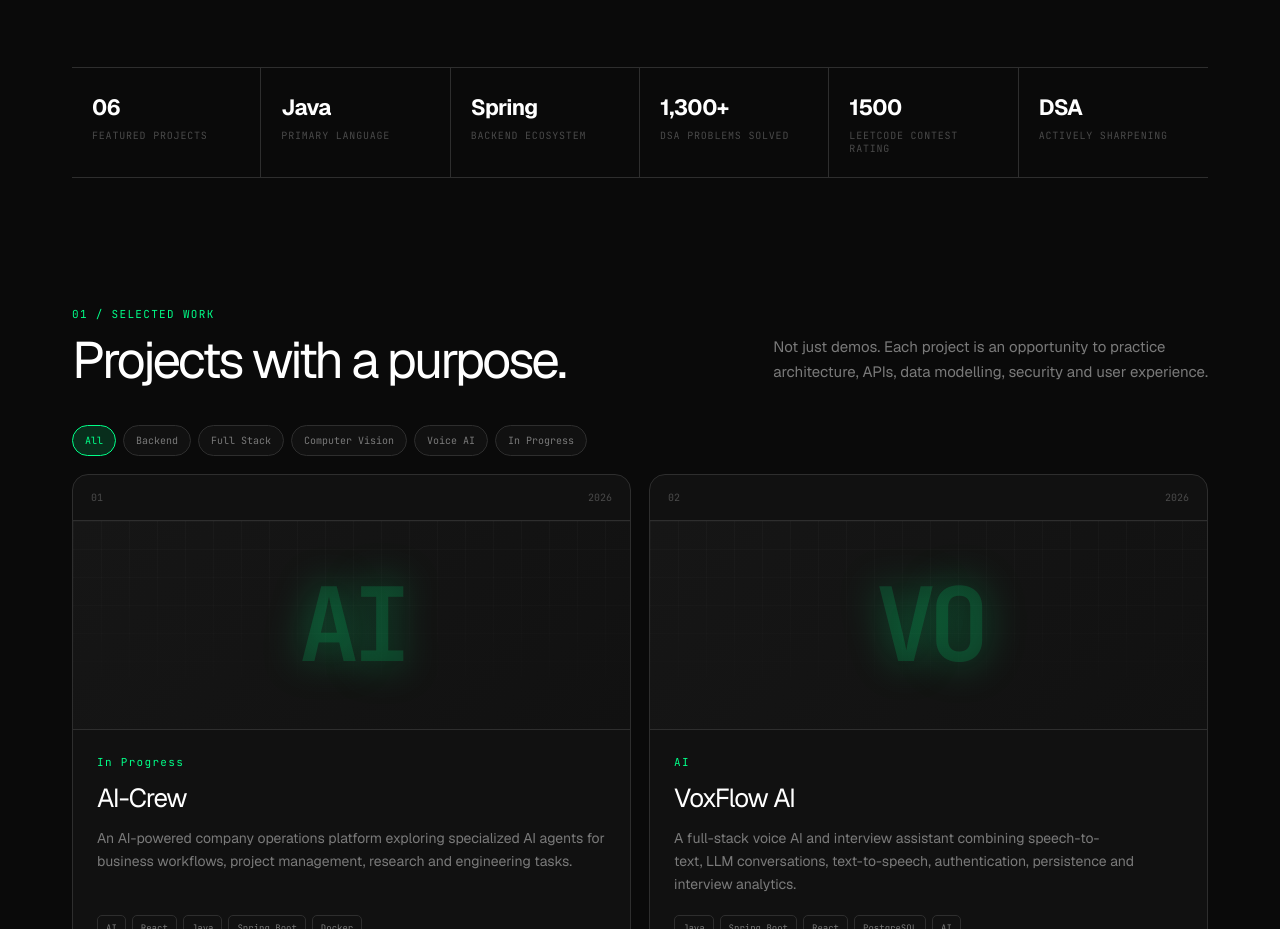
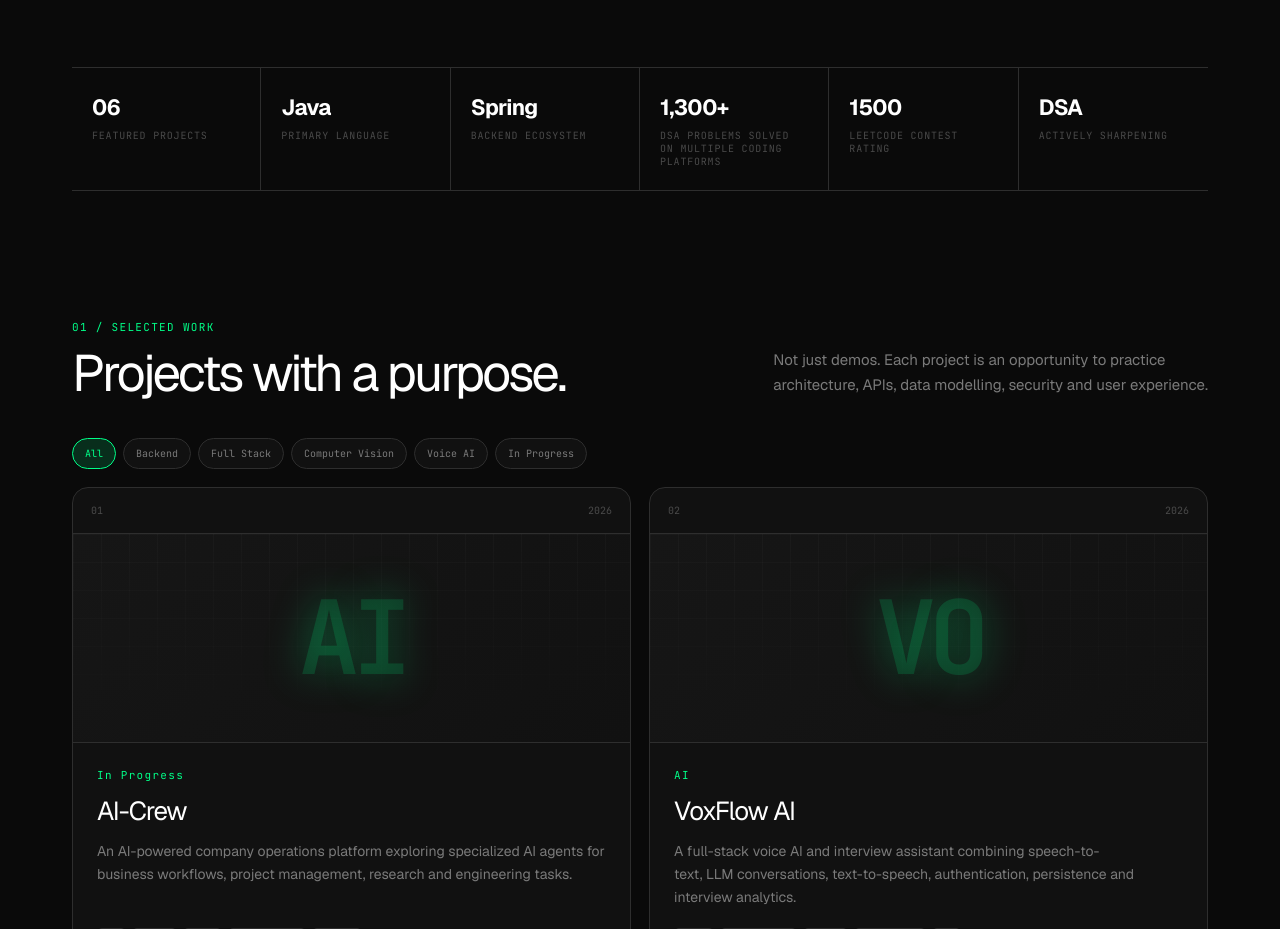
Before and after one commit to zeeshanverse/Portfolio-2, a Next.js app in the folder apps/web/: page / in a window 1280 px wide. Shown: the part 820-1749 px from the top of the page. Built offline with nearby package versions, Linux system fonts and the light colour scheme; no server answers.

Commit message:
Leetcode stats updating

```diff
--- a/apps/web/components/organisms/ModernHome.tsx
+++ b/apps/web/components/organisms/ModernHome.tsx
@@ -216,7 +216,7 @@ export default function ModernHome() {
               1,300+
             </a>
           </strong>
-          <span>DSA problems solved</span>
+          <span>DSA problems solved on multiple coding platforms</span>
         </div>
 
         <div>
```
